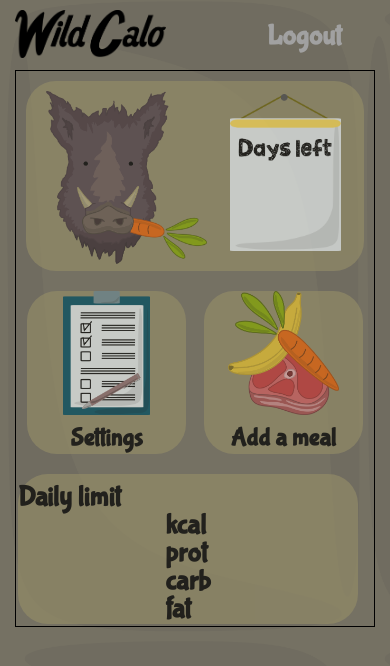
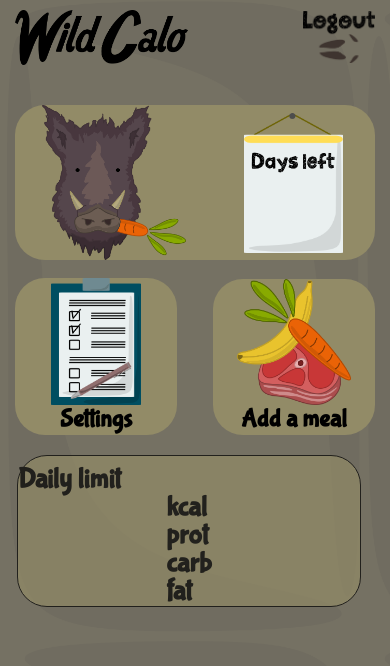
Before and after one commit to Mairon88/WildCalo, a Django app: page / in a window 390 px wide. Shown: the top 666 px of the page. Run offline with Django 3.2, Linux system fonts and the light colour scheme; a user stored in the database is signed in; some web fonts are replaced.

Commit message:
Still working on main view with menu

```diff
--- a/wildcalo/calccalo/static/css/base.css
+++ b/wildcalo/calccalo/static/css/base.css
@@ -77,13 +77,13 @@ a {
     .header {
         display: flex;
         align-items: center;
-        flex-direction: row;
-        flex-wrap: wrap;
         align-items: center;
+
     }
 
     .header div {
         margin-bottom: 5px;
+
 
     }
 
@@ -93,15 +93,19 @@ a {
     }
     .logo img {
         width: 60%;
+
     }
 
     .logo2 {
        text-align: left;
-       width: 70%;
+       width: 80%;
+
     }
 
     .logo2 img {
         width: 60%;
+
+
     }
 
     input[type="text"],input[type="number"],input[type="file"],input[type="password"], input[type="email"],select {
@@ -180,49 +184,60 @@ a {
         color: #a1a1a1ff;
     }
 
+
+    .boar_cal{
+        background: #928b67ff;
+        border-radius: 30px;
+        opacity: 1;
+        display: flex;
+        align-items: center;
+        justify-content: flex-start;
+        margin-top: 8%;
+        margin-bottom: 5%;
+
+    }
+
+    .boar_cal div{
+        display: flex;
+        align-items: center;
+        justify-content: center;
+        width: 50%;
+    }
+
     .boar_with_carrot img {
         width: 80%;
         text-align: center;
+        margin-left: 10%;
+
+    }
+
+    .boar_with_carrot {
+        width: 50%;
 
     }
 
     .calendar {
-        text-align: center;
-
-        padding-right: 20px;
-    }
-
-    .boar_with_carrot {
-        padding-top: 10px;
+        width: 100%;
         text-align: center;
 
     }
 
     .calendar img {
-        width: 95%;
+        width: 55%;
         text-align: center;
+        margin-left: 9%;
 
-    }
 
-    .boar_cal{
-        background: #928b67ff;
-        border-radius: 30px;
-        opacity: 0.7;
-        margin: 10px;
-        display: flex;
-        align-items: center;
-        justify-content: flex-start;
     }
 
         .settings_meal{
         border-radius: 30px;
-        opacity: 0.7;
-        padding-top: 10px;
-        margin: 2px;
+        opacity: 1;
         display: flex;
         align-items: center;
-        justify-content: space-around;
+        justify-content: space-between;
     }
+
 
         .bars{
         background: #928b67ff;
@@ -236,10 +251,12 @@ a {
         align-items: center;
         justify-content: space-around;
         width: 95%;
+        border: solid 1px;
     }
 
     .daily {
         width: 100%;
+
     }
 
      .settings_meal div{
@@ -248,6 +265,7 @@ a {
     }
 
     .settings_div {
+
     background: #928b67ff;
     border-radius: 30px;
     line-height: 1.2;
@@ -264,13 +282,37 @@ a {
     }
 
    .settings img {
+
         width: 55%;
+    }
+
+    .settings {
+    display: flex;
+    flex-wrap: wrap;
+    align-items: center;
+    justify-content: center;
+    }
+
+    .meal {
+    display: flex;
+    flex-wrap: wrap;
+    align-items: center;
+    justify-content: center;
     }
 
        .meal img {
         width: 70%;
     }
-    .menu {
-    border: solid 1px;
+
+
+
+    .logout {
+         width: 100%;
     }
+
+    .user {
+        text-align: right;
+        width: 20%;
+    }
+
 }
--- a/wildcalo/calccalo/templates/base.html
+++ b/wildcalo/calccalo/templates/base.html
@@ -25,7 +25,8 @@
         <div class="user">
             {% if request.user.is_authenticated %}
 <!--                Witaj, {{ request.user.first_name }}!-->
-                <a href="{% url 'logout' %}">Logout</a>
+                <a href="{% url 'logout' %}"><input class="logout" type="image" name="submit" src="/media/logout.png"  alt="Submit"/></a>
+
             {% else %}
 <!--                <a href="{% url 'login' %}">Login</a>-->
             {% endif %}
```
Also changed, not shown: wildcalo/db.sqlite3.
